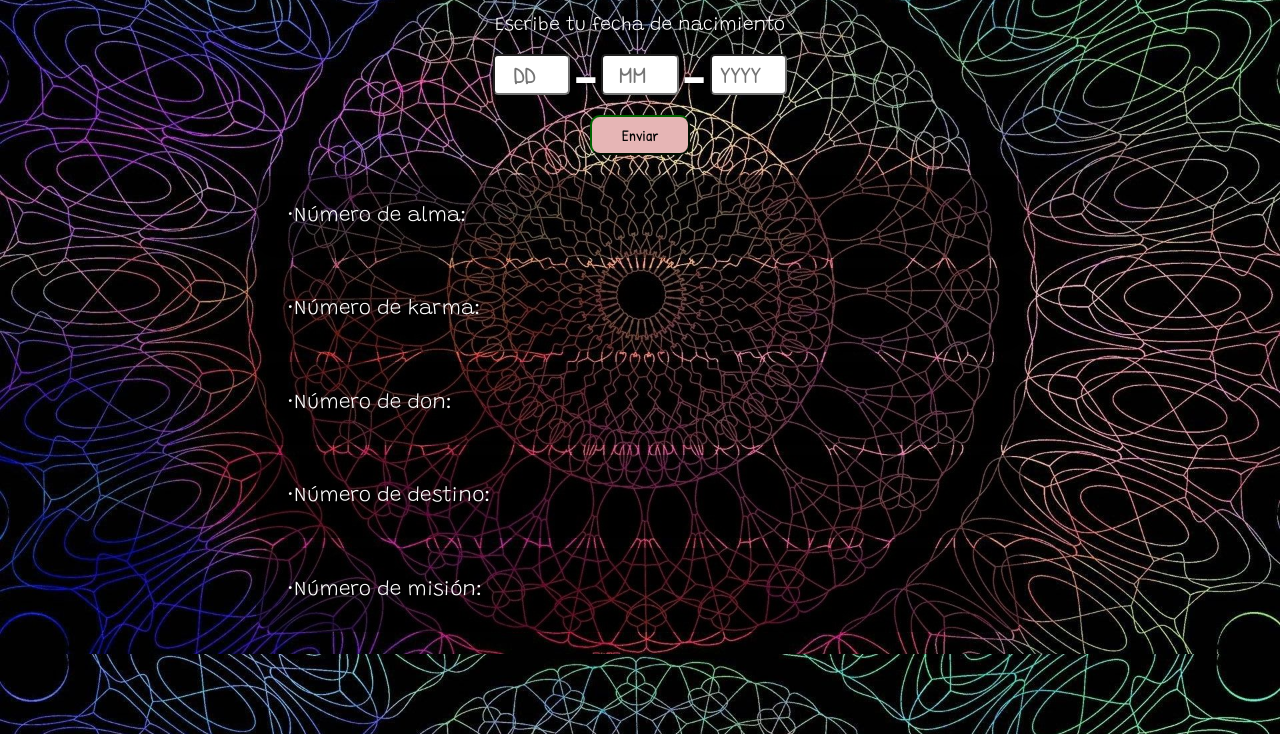
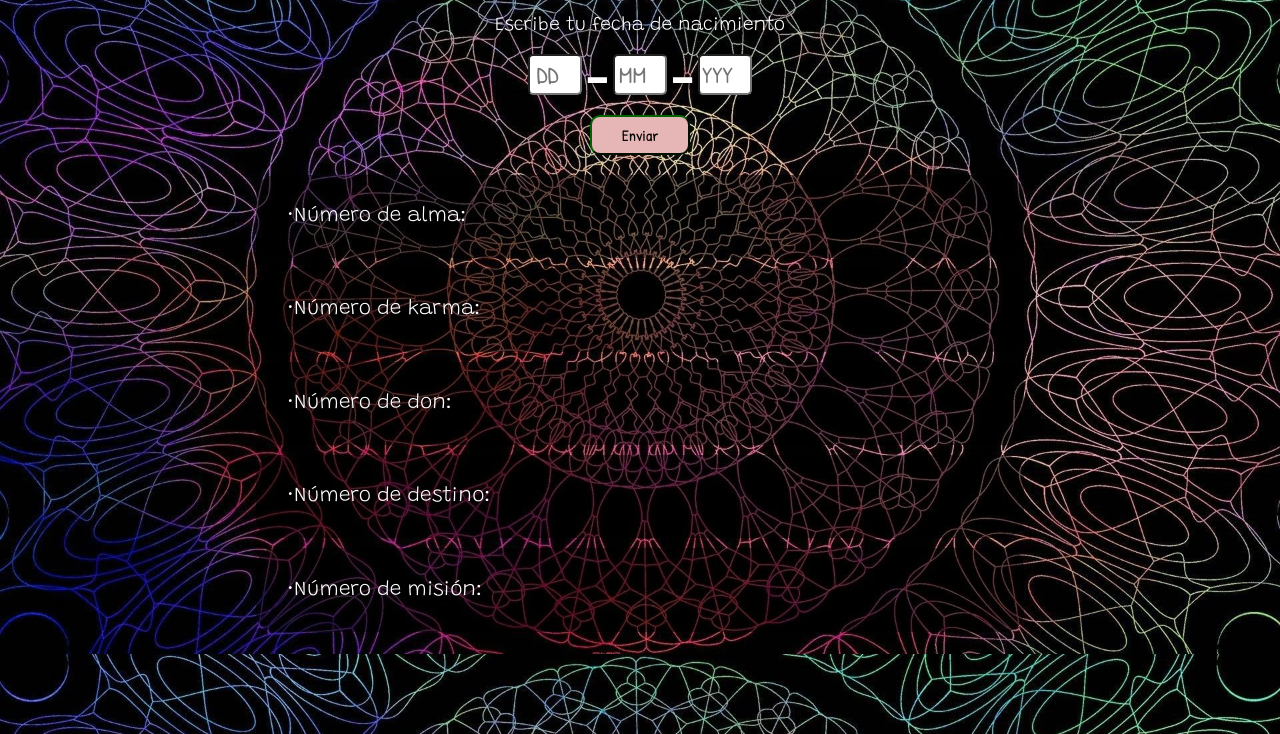
Before and after one commit to Omaldovi8825/tantrico, a website: page index.html in a window 1280 px wide. Shown: the part 66-800 px from the top of the page. Drawn offline with Linux system fonts and the light colour scheme; a web font is replaced by a local one.

Commit message:
Update index.css

```diff
--- a/css/index.css
+++ b/css/index.css
@@ -27,7 +27,7 @@ body {
 
 .fecha input{
     height:1.5em;
-    width: 3em;
+    width: 2em;
     text-align: center;
     font-family:'Patrick Hand';
     font-size: 1.2em;
```
